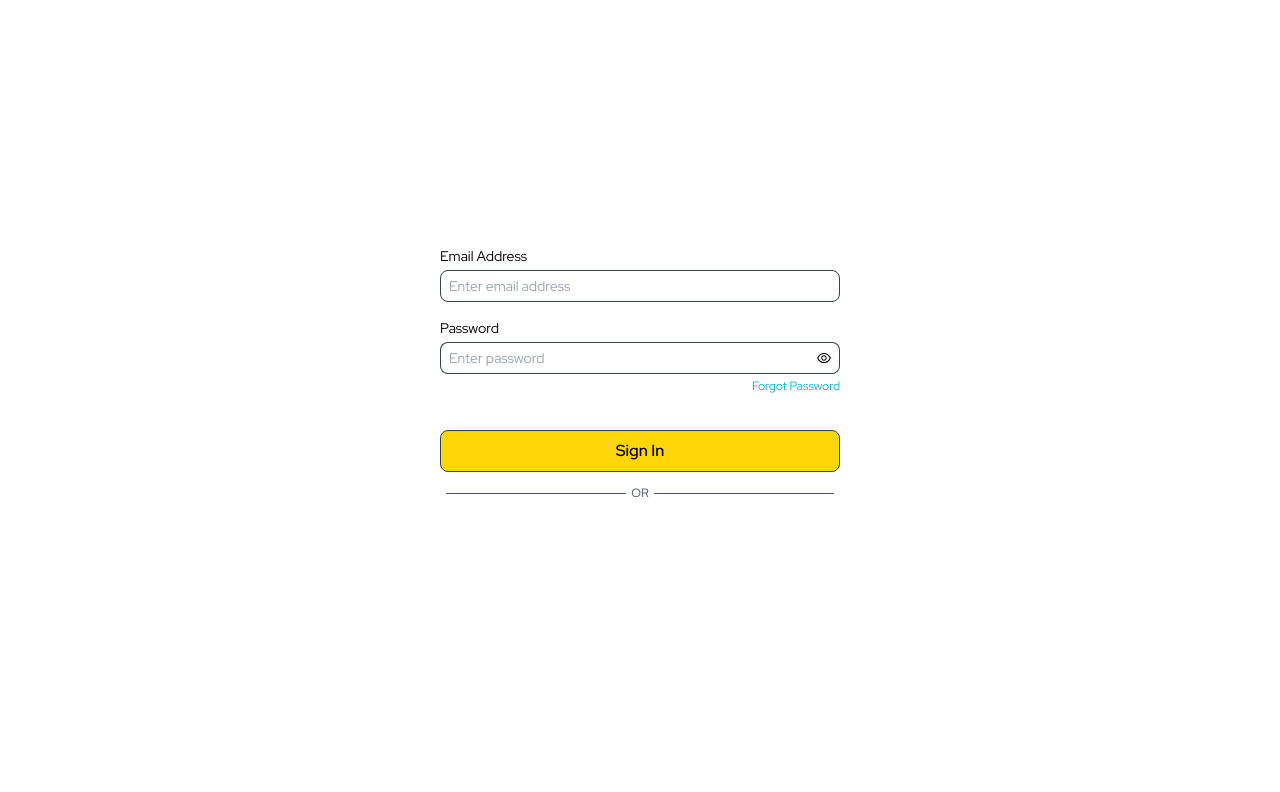
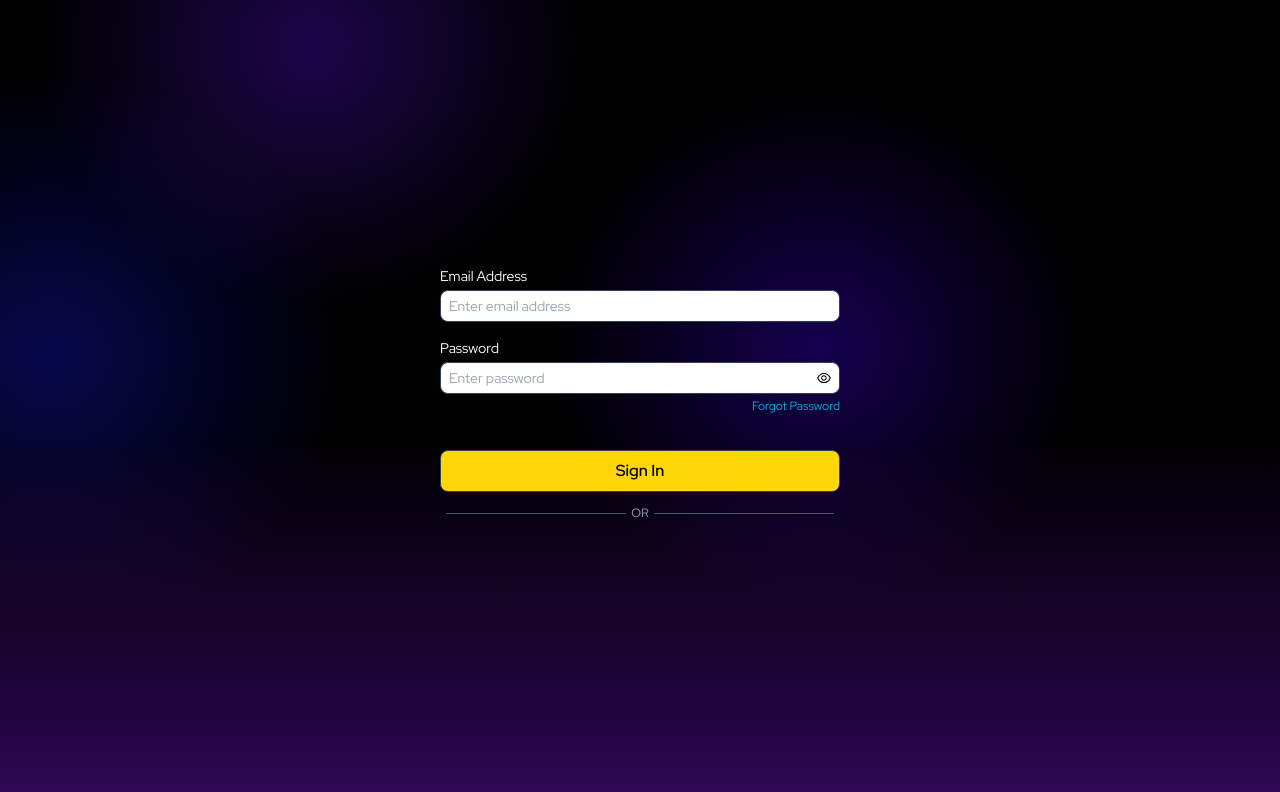
Before and after one commit to jay7828/toConnect, a React (Create React App) app: page /login in a window 1280 px wide. Shown: the top 792 px of the page. Built offline with nearby package versions, Linux system fonts and the light colour scheme.

Commit message:
login sigus tailwind

```diff
--- a/src/components/Home.js
+++ b/src/components/Home.js
@@ -1,7 +1,7 @@
 import React from "react";
 import "./css files/Home.css";
 import Navbar from "./Navbar";
-import { NavLink } from "react-router-dom";
+import { useNavigate } from "react-router-dom";
 import { CiUser } from "react-icons/ci";
 import { BsDot } from "react-icons/bs";
 import HomeMainImage from "./assets/HomeMainImage";
@@ -9,6 +9,8 @@ import { FaInstagram, FaLinkedin, FaFacebookSquare } from "react-icons/fa";
 import { FaXTwitter } from "react-icons/fa6";
 
 function Home() {
+  const navigate = useNavigate();
+
   return (
     <div className="main-home-bg pt-10 min-h-[100vh]">
       <div className="gradient-1"></div>
@@ -118,8 +120,11 @@ function Home() {
           <div className="mt-14 w-max">
             <div className="text-white flex w-[12rem] justify-between items-center font-medium py-6">
               {/* know more and sign up btn */}
-              <button className="btn-signup btn">
-                <NavLink to="/signup">Signup</NavLink>
+              <button
+                className="btn-signup btn"
+                onClick={() => navigate("/signup")}
+              >
+                Signup
               </button>
 
               <button>know More</button>
--- a/src/components/LoginForm.js
+++ b/src/components/LoginForm.js
@@ -61,10 +61,10 @@ function LoginForm() {
   return (
     <div>
       <form className="max-w-max flex flex-col gap-4" onSubmit={submitHandler}>
-        <div>
-          <p className="text-sm pb-1">Email Address</p>
+        <div className="z-10">
+          <p className="text-sm  pb-1">Email Address</p>
           <input
-            className="w-[25rem] h-[2rem] px-2 text-sm focus:outline-none bg-myDark2 border-[0.5px] border-slate-700 rounded-lg"
+            className="w-[25rem] h-[2rem] text-black bg-white px-2 text-sm focus:outline-none border-[0.5px] border-slate-700 rounded-lg"
             type="email"
             name="email"
             placeholder="Enter email address"
@@ -74,11 +74,11 @@ function LoginForm() {
           ></input>
         </div>
 
-        <div>
+        <div className="z-10">
           <p className="text-sm pb-1">Password</p>
-          <lable className="flex">
+          <lable className="z-10 text-black flex">
             <input
-              className="w-[23rem] h-[2rem] px-2 focus:outline-none text-sm bg-myDark2 border-y-[0.5px] border-l-[0.5px] border-slate-700  rounded-l-lg"
+              className="w-[23rem] z-10 h-[2rem] px-2 focus:outline-none text-black text-sm border-y-[0.5px] border-l-[0.5px] border-slate-700  rounded-l-lg"
               type={showPass === false ? "password" : "text"}
               placeholder="Enter password"
               name="password"
@@ -88,7 +88,7 @@ function LoginForm() {
             ></input>
             <span
               onClick={() => setShowPass((prev) => !prev)}
-              className="bg-myDark2 flex justify-center items-center h-[2rem] w-[2rem] cursor-pointer rounded-r-lg border-r-[0.5px] border-y-[0.5px] border-slate-700 "
+              className="bg-myDark2 bg-white text-black z-10 flex justify-center items-center h-[2rem] w-[2rem] cursor-pointer rounded-r-lg border-r-[0.5px] border-y-[0.5px] border-slate-700 "
             >
               {showPass === false ? (
                 <AiOutlineEye />
--- a/src/components/Navbar.js
+++ b/src/components/Navbar.js
@@ -1,8 +1,10 @@
 import {React} from "react";
-import { NavLink } from "react-router-dom";
+import { useNavigate } from "react-router-dom";
 import "./css files/Navbar.css";
 
 function Navbar() {
+  const navigate = useNavigate();
+
   return (
     <nav className="navbar-main mx-auto flex justify-between">
       <div className="h-full w-[14rem] flex items-center ml-7 justify-between">
@@ -104,8 +106,8 @@ function Navbar() {
       </div>
 
       <div className="flex text-sm font-medium w-[14rem] mr-7 justify-between items-center ">{/* login signup btn */}
-      <NavLink to='/login'><button className="btn-login btn">Login</button></NavLink>
-      <button className="btn-signup btn"><NavLink to='/signup'>Signup</NavLink></button>
+      <button className="btn-login btn" onClick={()=>navigate('/login')}>Login</button>
+      <button className="btn-signup btn" onClick={()=>navigate('/signup')}>Signup</button>
       </div>
     </nav>
   );
--- a/src/components/SignupForm.js
+++ b/src/components/SignupForm.js
@@ -73,7 +73,7 @@ function SignupForm() {
       onSubmit={submitHandler}
       className="max-w-max flex flex-col gap-4">
 
-        <div className="flex gap-[1rem]">
+        <div className="flex gap-[1rem] z-10">
           <div>
             <p className="text-sm pb-1">User Name</p>
             <input
@@ -83,7 +83,7 @@ function SignupForm() {
               onChange={changeHandler}
               required
               placeholder="Enter User name"
-              className="w-[12rem] focus:outline-none h-[2rem] px-2 text-sm border-[0.5px] border-slate-700 rounded-lg"
+              className="w-[12rem] focus:outline-none h-[2rem] px-2 text-sm border-[0.5px] text-black bg-white border-slate-700 rounded-lg"
             ></input>
           </div>
 
@@ -96,12 +96,12 @@ function SignupForm() {
               onChange={changeHandler}
               required
               placeholder="Enter Your Name"
-              className="w-[12rem] focus:outline-none h-[2rem] px-2 text-sm bg-myDark2 border-[0.5px] border-slate-700 rounded-lg"
+              className="w-[12rem] text-black bg-white focus:outline-none h-[2rem] px-2 text-sm bg-myDark2 border-[0.5px] border-slate-700 rounded-lg"
             ></input>
           </div>
         </div>
 
-        <div>
+        <div className="z-10">
           <p className="text-sm pb-1">Email Address</p>
           <input
             name="email"
@@ -110,12 +110,12 @@ function SignupForm() {
             onChange={changeHandler}
             required
             placeholder="Enter your Email"
-            className="w-[25rem] h-[2rem] px-2 text-sm focus:outline-none bg-myDark2 border-[0.5px] border-slate-700 rounded-lg"
+            className="w-[25rem] h-[2rem] px-2 bg-white text-black text-sm focus:outline-none border-[0.5px] border-slate-700 rounded-lg"
           ></input>
         </div>
 
         <div className="flex gap-[1rem]">
-          <div>
+          <div className="z-10">
             <p className="text-sm pb-1">Create password</p>
             <lable className="flex">
               <input
@@ -125,11 +125,11 @@ function SignupForm() {
                 onChange={changeHandler}
                 required
                 placeholder="Enter Password"
-                className="w-[10rem] h-[2rem] px-2 focus:outline-none text-sm border-y-[0.5px] border-l-[0.5px] border-slate-700  rounded-l-lg"
+                className="w-[10rem] bg-white text-black h-[2rem] px-2 focus:outline-none text-sm border-y-[0.5px] border-l-[0.5px] border-slate-700  rounded-l-lg"
               ></input>
               <span
                 onClick={() => setShowPass((prev) => !prev)}
-                className="flex justify-center items-center h-[2rem] w-[2rem] rounded-r-lg border-r-[0.5px] border-y-[0.5px] border-slate-700 cursor-pointer "
+                className="flex bg-white text-black justify-center items-center h-[2rem] w-[2rem] rounded-r-lg border-r-[0.5px] border-y-[0.5px] border-slate-700 cursor-pointer "
               >
                 {showPass === false ? (
                   <AiOutlineEye />
@@ -147,14 +147,14 @@ function SignupForm() {
                   value={formData.confirmPassword}
                   onChange={changeHandler}
                   required
-                  className="w-[10rem] h-[2rem] px-2 focus:outline-none text-sm border-y-[0.5px] border-l-[0.5px] border-slate-700  rounded-l-lg"
+                  className="w-[10rem] bg-white text-black h-[2rem] px-2 focus:outline-none text-sm border-y-[0.5px] border-l-[0.5px] border-slate-700  rounded-l-lg"
                   type={showConfirmPass === false ? "password" : "text"}
                   placeholder="Confirm Password"
                   name="confirmPassword"
                 ></input>
                 <span
                   onClick={() => setShowConfirmPass((prev) => !prev)}
-                  className="flex justify-center items-center h-[2rem] w-[2rem] rounded-r-lg border-r-[0.5px] border-y-[0.5px] cursor-pointer border-slate-700 "
+                  className="bg-white text-black flex justify-center items-center h-[2rem] w-[2rem] rounded-r-lg border-r-[0.5px] border-y-[0.5px] cursor-pointer border-slate-700 "
                 >
                   {showConfirmPass === false ? (
                     <AiOutlineEye />
--- a/src/components/Template.js
+++ b/src/components/Template.js
@@ -6,17 +6,22 @@ import { jwtDecode } from "jwt-decode";
 
 function Template({ formtype }) {
   return (
-    <div className="flex justify-center items-center w-[100vw] h-[100vh]">
-      <div className="h-max max-w-[30vw] min-w-max flex-col gap-4 justify-start items-center">
+    <div className="flex justify-center items-center w-[100vw] h-[100vh] main-home-bg pt-10 min-h-[100vh]">
+      <div className="gradient-1"></div>
+      <div className="gradient-2"></div>
+      <div className="gradient-3"></div>
+      <div className="gradient-4"></div>
+
+      <div className="h-max max-w-[30vw] min-w-max z-10 text-white flex-col gap-4 justify-start items-center">
         {formtype === "signup" ? <SignupForm /> : <LoginForm />}
 
         <div className="w-full flex justify-evenly items-center py-3">
           <div className="bg-gray-600 w-[45%] h-[0.5px]"></div>
-          <p className="text-[12px] text-gray-600">OR</p>
+          <p className="text-[12px] text-gray-400">OR</p>
           <div className="bg-gray-600 w-[45%] h-[0.5px]"></div>
         </div>
 
-        <div className="flex justify-center">
+        <div className="flex justify-center ">
           <GoogleLogin
             onSuccess={(credentialResponse) => {
               const decodedHeader = jwtDecode(credentialResponse.credential);
```
